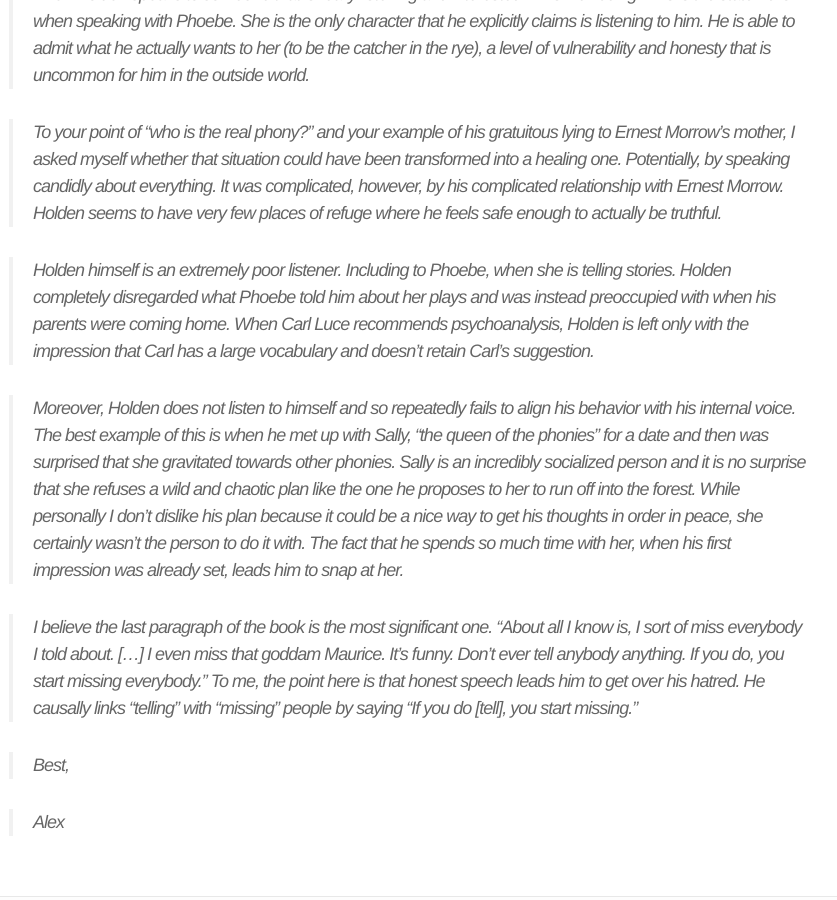
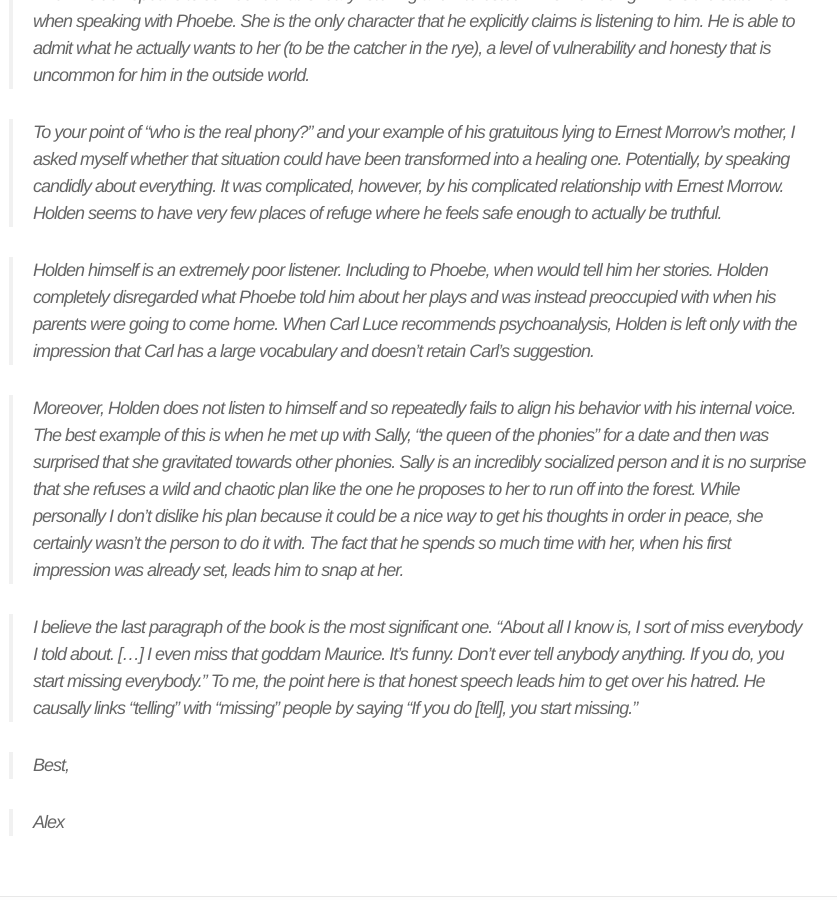
Before and after one commit to alitoiu/alitoiu.github.io, a Jekyll site: the page built from _posts/2019-07-24-Holden.markdown, in a window 1280 px wide and 900 px high, scrolled down 1400 px. Shown: the whole window, without its empty margins (231-1068 px from the left). Built offline with Jekyll 4.4.1, drawn with Linux system fonts in a browser that asks for light colours.

Commit message:
another holden change

```diff
--- a/_posts/2019-07-24-Holden.markdown
+++ b/_posts/2019-07-24-Holden.markdown
@@ -24,7 +24,7 @@
 
 > To your point of "who is the real phony?" and your example of his gratuitous lying to Ernest Morrow's mother, I asked myself whether that situation could have been transformed into a healing one. Potentially, by speaking candidly about everything. It was complicated, however,  by his complicated relationship with Ernest Morrow. Holden seems to have very few places of refuge where he feels safe enough to actually be truthful.
 
-> Holden himself is an extremely poor listener. Including to Phoebe, when she is telling stories. Holden completely disregarded what Phoebe told him about her plays and was instead preoccupied with when his parents were coming home. When Carl Luce recommends psychoanalysis, Holden is left only with the impression that Carl has a large vocabulary and doesn't retain Carl's suggestion.
+> Holden himself is an extremely poor listener. Including to Phoebe, when would tell him her stories. Holden completely disregarded what Phoebe told him about her plays and was instead preoccupied with when his parents were going to come home. When Carl Luce recommends psychoanalysis, Holden is left only with the impression that Carl has a large vocabulary and doesn't retain Carl's suggestion.
 
 > Moreover, Holden does not listen to himself and so repeatedly fails to align his behavior with his internal voice. The best example of this is when he met up with Sally, "the queen of the phonies" for a date and then was surprised that she gravitated towards other phonies. Sally is an incredibly socialized person and it is no surprise that she refuses a wild and chaotic plan like the one he proposes to her to run off into the forest. While personally I don't dislike his plan because it could be a nice way to get his thoughts in order in peace, she certainly wasn't the person to do it with. The fact that he spends so much time with her, when his first impression was already set, leads him to snap at her.
 
```
